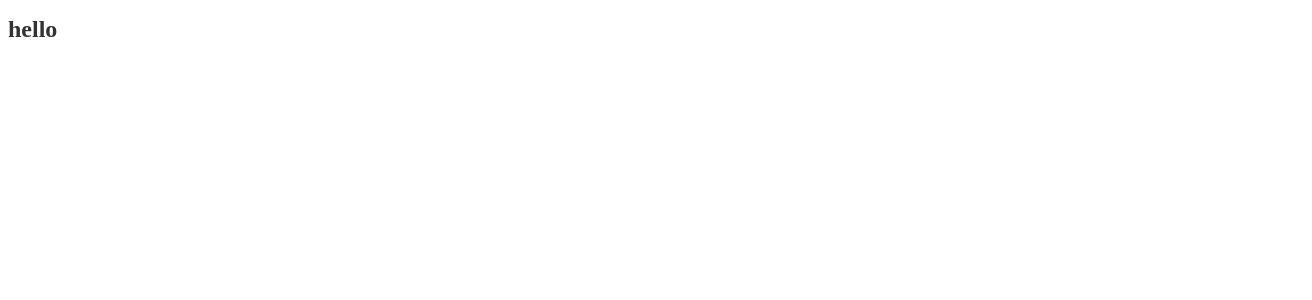
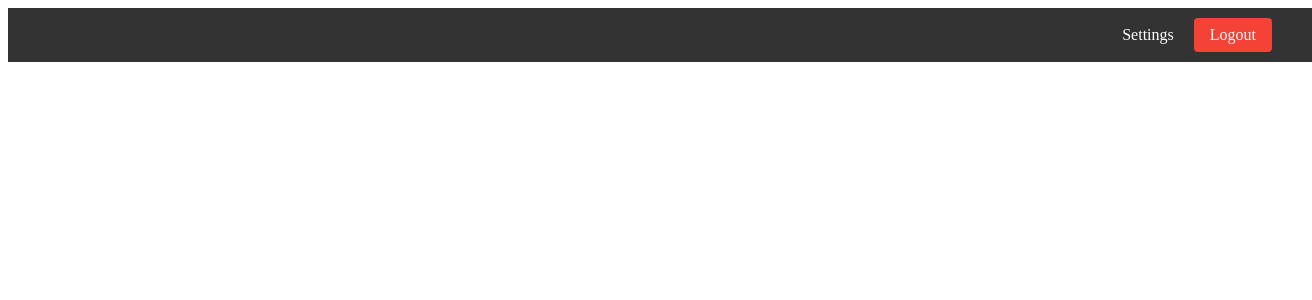
Before and after one commit to rakibalhasan2017/chat_application, a React (Vite) app in the folder frontend/: page /setting in a window 1280 px wide. Shown: the top 300 px of the page, 1312 px wide, since content can reach past the window. Built offline with nearby package versions, Linux system fonts and the light colour scheme.

Commit message:
the home page navbar is okay. the logout function is working . now will build the setting where the profile pic could be upload

```diff
--- a/frontend/src/App.jsx
+++ b/frontend/src/App.jsx
@@ -10,7 +10,6 @@ import PrivateRoute from "./components/PrivateRoute .jsx";
 const App = () => {
   return (
     <div>
-      <h1>hello</h1>
       <Routes>
       <Route path="/" element={<PrivateRoute element={Homepage} />} />
         <Route path="/signup" element={<Signuppage />} />
--- a/frontend/src/components/Navbar.jsx
+++ b/frontend/src/components/Navbar.jsx
@@ -1,11 +1,100 @@
-import React from 'react'
+import React, { useState } from "react";
+import { Link } from "react-router-dom";
+import Cookies from "js-cookie";
+import { useNavigate } from "react-router-dom";
+import Spinner from "../components/Spinner.jsx";
+import axios from "axios";
 
-const Navbar = () => {
+const Navbar =  () => {
+  const [loading, setLoading] = useState(false);
+  const navigate = useNavigate();
+  const handleLogout = async () => {
+    setLoading(true);
+    try {
+      const response = await axios.post("http://localhost:5000/api/auth/logout", {}, { withCredentials: true } );
+
+      if (response.status === 200) {
+        Cookies.remove("jwt");
+        navigate("/login");
+      }else {
+        console.log("Logout failed:", await response.json());
+        alert("Logout failed. Please try again.");
+      }
+    } catch (error) {
+      console.error("Error during logout:", error.message);
+      alert("Logout error happened, check console");
+    } finally {
+      setLoading(false);
+    }
+  };
+
+
   return (
-    <div>
+    <nav style={styles.navbar}>
+      <div style={styles.navContent}>
+        {/* You can add a logo or other content here if needed */}
+      </div>
+      <div style={styles.menuContainer}>
+        <ul style={styles.menu}>
+          <li style={styles.menuItem}>
+            <Link to="/settings" style={styles.link}>Settings</Link>
+          </li>
+          <li style={styles.menuItem}>
+            <Link to="#" onClick={handleLogout} style={styles.logoutLink}>Logout</Link>
+          </li>
+        </ul>
+      </div>
+    </nav>
+  );
+};
 
-    </div>
-  )
-}
+// Simple CSS for the navbar (optional)
+const styles = {
+  navbar: {
+    backgroundColor: "#333",
+    color: "#fff",
+    padding: "10px 20px",
+    display: "flex",
+    justifyContent: "space-between",
+    alignItems: "center",
+    width: "100%",
+  },
+  navContent: {
+    display: "flex",
+    alignItems: "center",
+    flex: 1,
+  },
+  menuContainer: {
+    display: "flex",
+    justifyContent: "flex-end", // Align items to the right
+    alignItems: "center",
+  },
+  menu: {
+    listStyle: "none",
+    display: "flex",
+    margin: 0,
+    padding: 0,
+  },
+  menuItem: {
+    marginRight: "20px",
+    display: "flex",
+    alignItems: "center",
+  },
+  link: {
+    color: "#fff",
+    textDecoration: "none",
+    fontSize: "16px",
+  },
+  logoutLink: {
+    color: "#fff", // same color as settings
+    textDecoration: "none", // remove underline
+    fontSize: "16px", // same font size as settings
+    cursor: "pointer", // pointer cursor for interaction
+    padding: "8px 16px", // padding to make it look like a button
+    backgroundColor: "#f44336", // red background to indicate logout
+    borderRadius: "4px", // rounded corners
+    transition: "background-color 0.3s ease", // smooth hover transition
+  },
+};
 
-export default Navbar
+export default Navbar;
--- a/frontend/src/pages/Homepage.jsx
+++ b/frontend/src/pages/Homepage.jsx
@@ -1,9 +1,11 @@
 import React from 'react'
+import Navbar from '../components/Navbar'
 
 const Homepage = () => {
   return (
     <div>
-      <h1>homewpage</h1>
+      <h1>homepage</h1>
+    <Navbar/>
     </div>
   )
 }
--- a/frontend/src/pages/Loginpage.jsx
+++ b/frontend/src/pages/Loginpage.jsx
@@ -18,15 +18,17 @@ const Login = () => {
       console.log("kichu ki print hoi");
       const response = await axios.post(`http://localhost:5000/api/auth/login`, data,  { withCredentials: true });
       setloading(false);
-      setTimeout(() => {
-       navigate("/");
-    }, 1000);
+      navigate("/");
     } catch (error) {
       console.log(error.message);
       setloading(false);
       alert("Login error happened, check console");
     }
   };
+  const handleLoginRedirect = () => {
+    navigate("/signup"); // Navigate to login page on button click
+  };
+
 
   if (loading) {
     return <Spinner />;
@@ -59,7 +61,14 @@ const Login = () => {
           </div>
           <button type="submit">Login</button>
         </form>
+        { <div className={styles.registerFooter}>
+            <p>dont have an account?</p>
+            <button onClick={handleLoginRedirect} className={styles.loginButton}>
+              Sign Up
+            </button>
+          </div> }
       </div>
+
     </div>
   );
 };
--- a/frontend/src/pages/Settingpage.jsx
+++ b/frontend/src/pages/Settingpage.jsx
@@ -1,9 +1,10 @@
 import React from 'react'
+import Navbar from '../components/Navbar'
 
 const Settingpage = () => {
   return (
     <div>
-
+      <Navbar/>
     </div>
   )
 }
--- a/frontend/src/pages/login.module.css
+++ b/frontend/src/pages/login.module.css
@@ -82,3 +82,46 @@
     margin-top: 10px;
     text-align: center;
   }
+
+
+
+  .registerFooter {
+    margin-top: 15px;
+    text-align: center;
+    font-size: 14px;
+    color: #555;
+  }
+
+  .registerFooter a {
+    color: #3498db;
+    text-decoration: none;
+    font-weight: bold;
+  }
+
+  .registerFooter a:hover {
+    text-decoration: underline;
+  }
+
+
+  .registerFooter {
+    margin-top: 15px;
+    text-align: center;
+    font-size: 14px;
+    color: #555;
+  }
+
+  .loginButton {
+    margin-top: 5px;
+    padding: 10px 20px;
+    background-color: #3498db;
+    color: white;
+    border: none;
+    border-radius: 5px;
+    font-size: 14px;
+    font-weight: bold;
+    cursor: pointer;
+  }
+
+  .loginButton:hover {
+    background-color: #217dbb;
+  }
```
Also changed, not shown: 2 other files (tests, documents, lock files or other folders).
